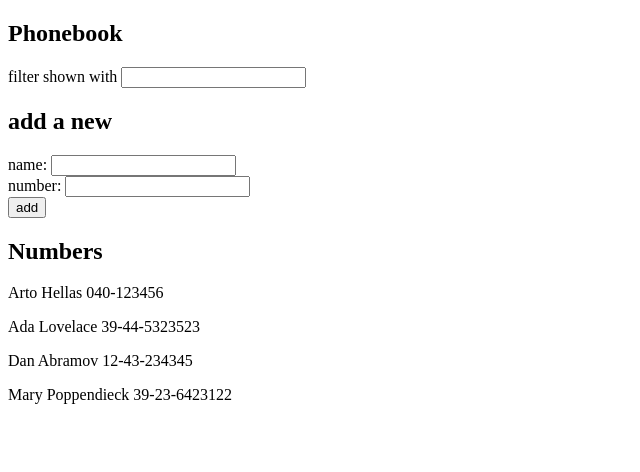
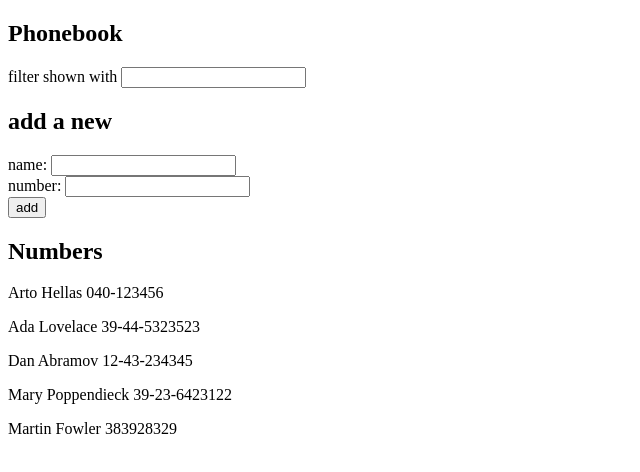
Before and after one commit to denvicar/FullStackOpenSubmissions, a React (Create React App) app in the folder part2/phonebook/: page / in a window 1280 px wide. Shown: the top 472 px of the page, without its empty margins (0-640 px from the left). Built offline with nearby package versions, Linux system fonts and the light colour scheme; data requests are answered from the project's data file.

Commit message:
exercise2.15

```diff
--- a/part2/phonebook/db.json
+++ b/part2/phonebook/db.json
@@ -1,5 +1,5 @@
 {
-    "persons":[
+  "persons": [
     {
       "name": "Arto Hellas",
       "number": "040-123456",
@@ -19,6 +19,11 @@
       "name": "Mary Poppendieck",
       "number": "39-23-6423122",
       "id": 4
+    },
+    {
+      "name": "Martin Fowler",
+      "number": "383928329",
+      "id": 5
     }
   ]
 }
--- a/part2/phonebook/src/App.js
+++ b/part2/phonebook/src/App.js
@@ -38,7 +38,9 @@ const App = () => {
       setNewNumber('')
     } else {
       const newPerson = {name: newName, number: newNumber}
-      setPersons(persons.concat(newPerson))
+      axios
+        .post("http://localhost:3001/persons",newPerson)
+        .then(res=>setPersons(persons.concat(res.data)))
       setNewName('')
       setNewNumber('')
     }
```
Lines whose indentation alone changed are shown as unchanged.
